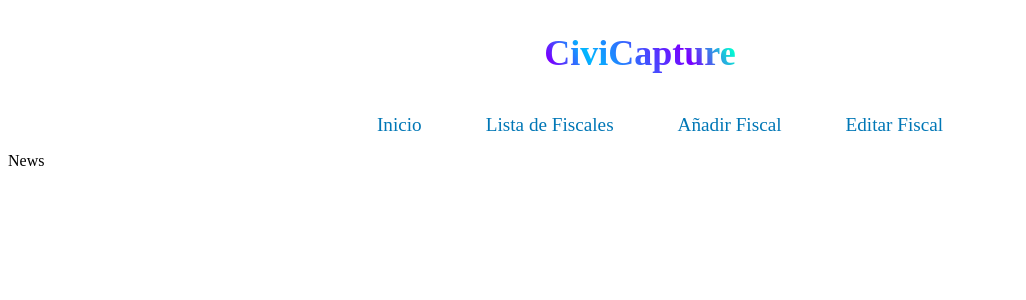
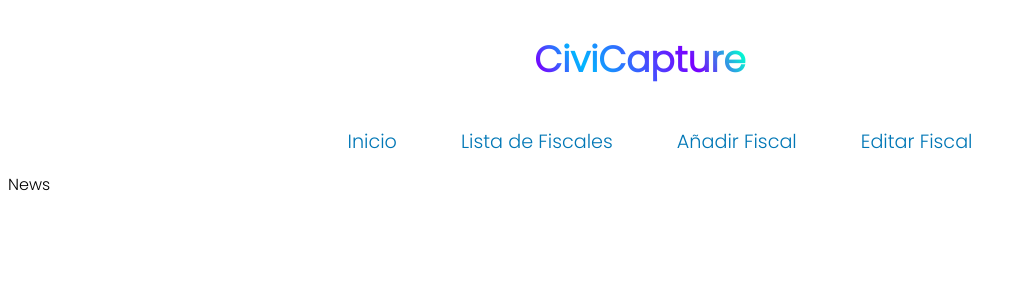
Before and after one commit to vakorunn/civicapture, a React (Vite) app: page / in a window 1280 px wide. Shown: the top 300 px of the page, without its empty margins (0-1026 px from the left). Built offline with nearby package versions, Linux system fonts and the light colour scheme.

Commit message:
Se establece una fuente general para todo el proyecto

```diff
--- a/src/index.css
+++ b/src/index.css
@@ -0,0 +1,5 @@
+@import url('https://fonts.googleapis.com/css2?family=Poppins:wght@300&display=swap');
+
+* {
+    font-family: 'Poppins', sans-serif;
+}
```
